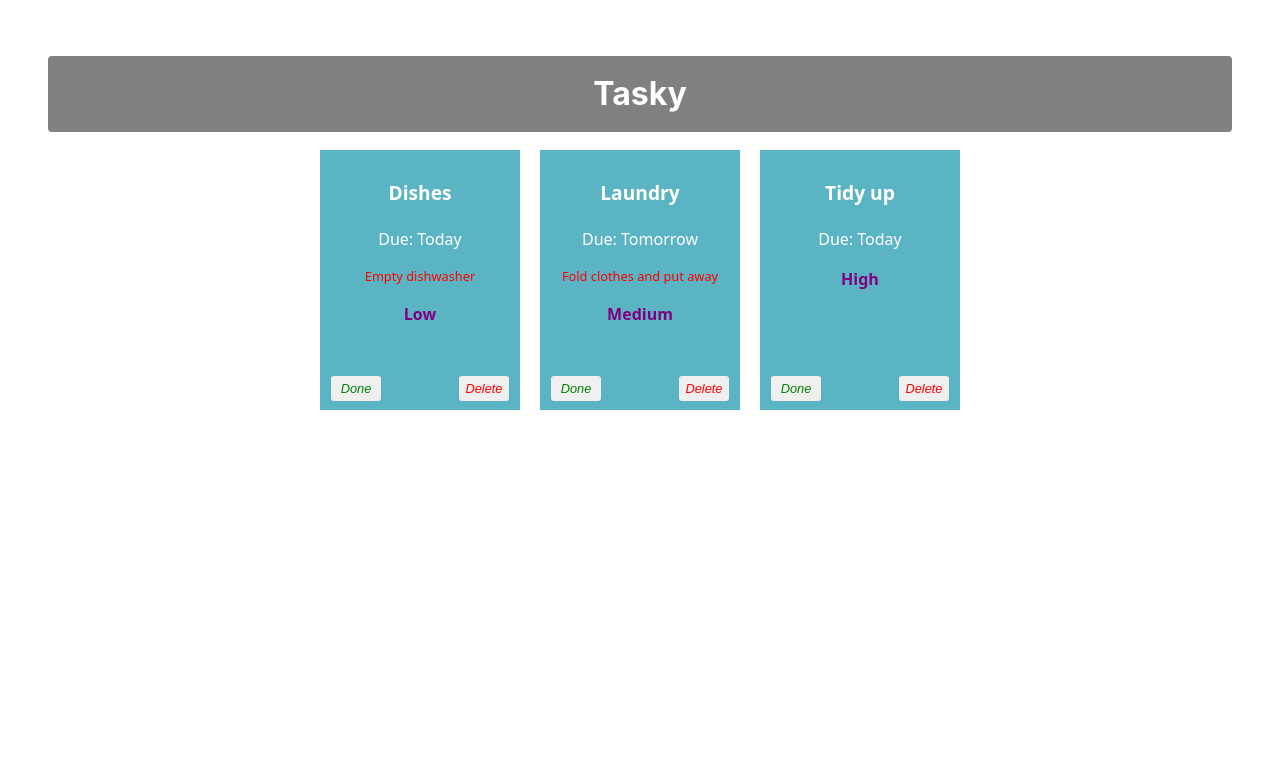
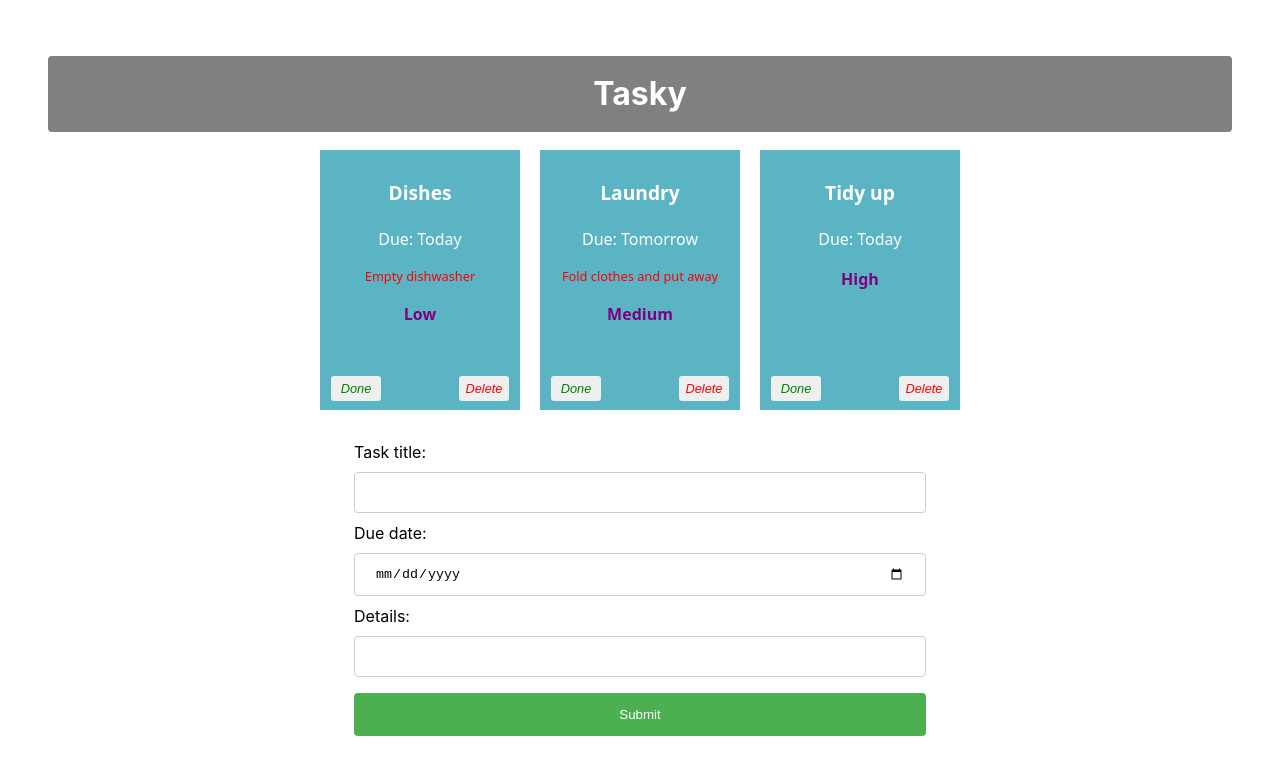
Before and after one commit to NoOne6879/react-basics-lab, a React (Vite) app in the folder tasky/: page / in a window 1280 px wide. Shown: the top 774 px of the page. Built offline with nearby package versions, Linux system fonts and the light colour scheme.

Commit message:
Add task: form added

```diff
--- a/tasky/src/App.css
+++ b/tasky/src/App.css
@@ -75,3 +75,35 @@
   right: 5px;
   color: red;
 }
+
+input[type="text"],
+input[type="date"] {
+  width: 100%;
+  padding: 12px 20px;
+  margin: 8px 0;
+  display: inline-block;
+  border: 1px solid #ccc;
+  border-radius: 4px;
+  box-sizing: border-box;
+}
+
+input[type="submit"] {
+  width: 100%;
+  background-color: #4caf50;
+  color: white;
+  padding: 14px 20px;
+  margin: 8px 0;
+  border: none;
+  border-radius: 4px;
+  cursor: pointer;
+}
+
+input[type="submit"]:hover {
+  background-color: #45a049;
+}
+
+form {
+  text-align: left;
+  width: 50%;
+  margin: auto;
+}
--- a/tasky/src/App.jsx
+++ b/tasky/src/App.jsx
@@ -1,5 +1,6 @@
 import "./App.css";
 import Task from "./components/Task";
+import AddTaskForm from "./components/Form";
 import React, { useState } from "react";
 
 function App() {
@@ -58,6 +59,7 @@
           key={task.id}
         />
       ))}
+      <AddTaskForm />
     </div>
   );
 }
--- /dev/null
+++ b/tasky/src/components/Form.jsx
@@ -0,0 +1,25 @@
+const AddTaskForm = (props) => {
+  return (
+    <div>
+      <form>
+        <label>
+          Task title:
+          <input type="text" name="title" required />
+        </label>
+        <br />
+        <label>
+          Due date:
+          <input type="date" name="deadline" required />
+        </label>
+        <br />
+        <label>
+          Details:
+          <input type="text" name="description" />
+        </label>
+        <input type="submit" value="Submit" />
+      </form>
+    </div>
+  );
+};
+
+export default AddTaskForm;
```
